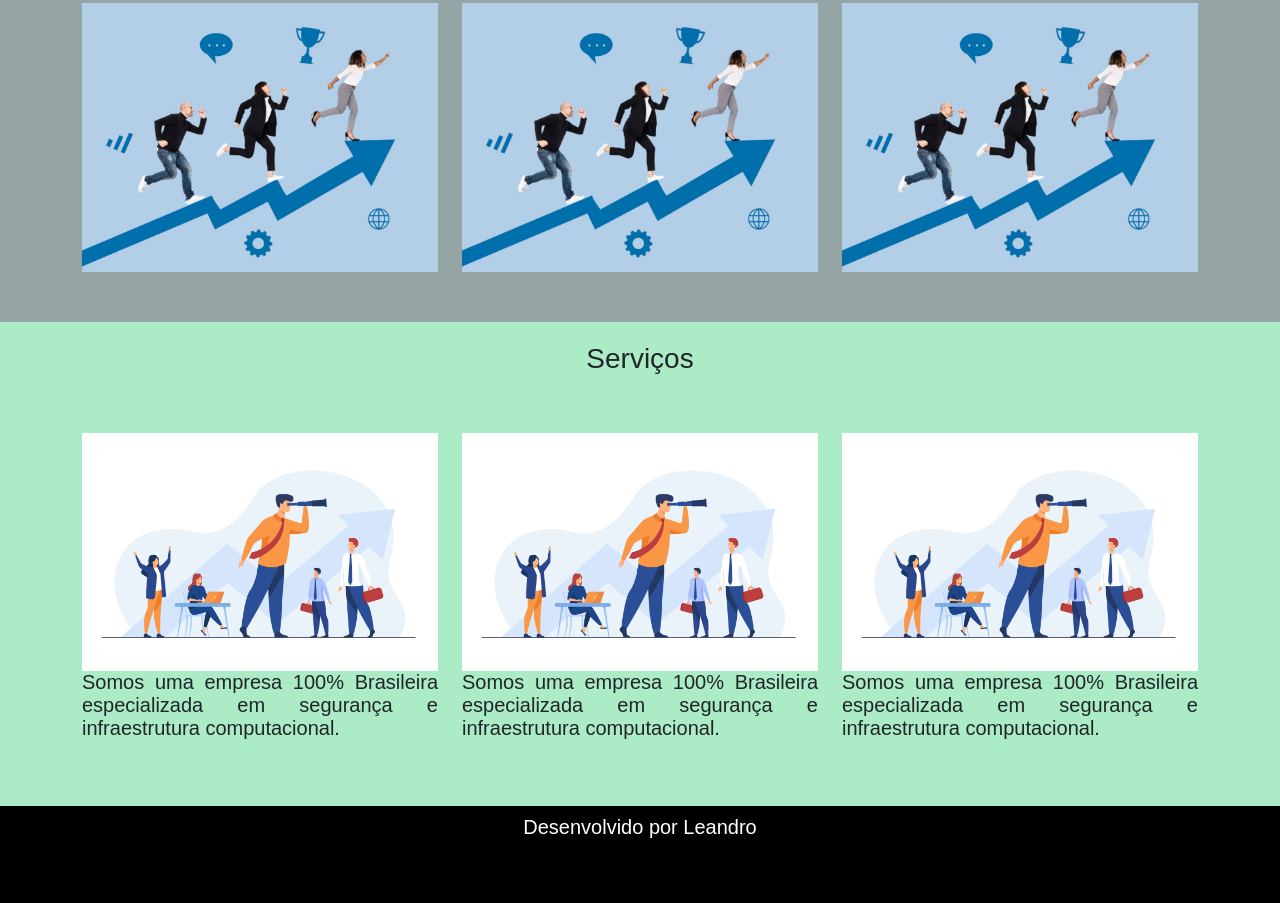
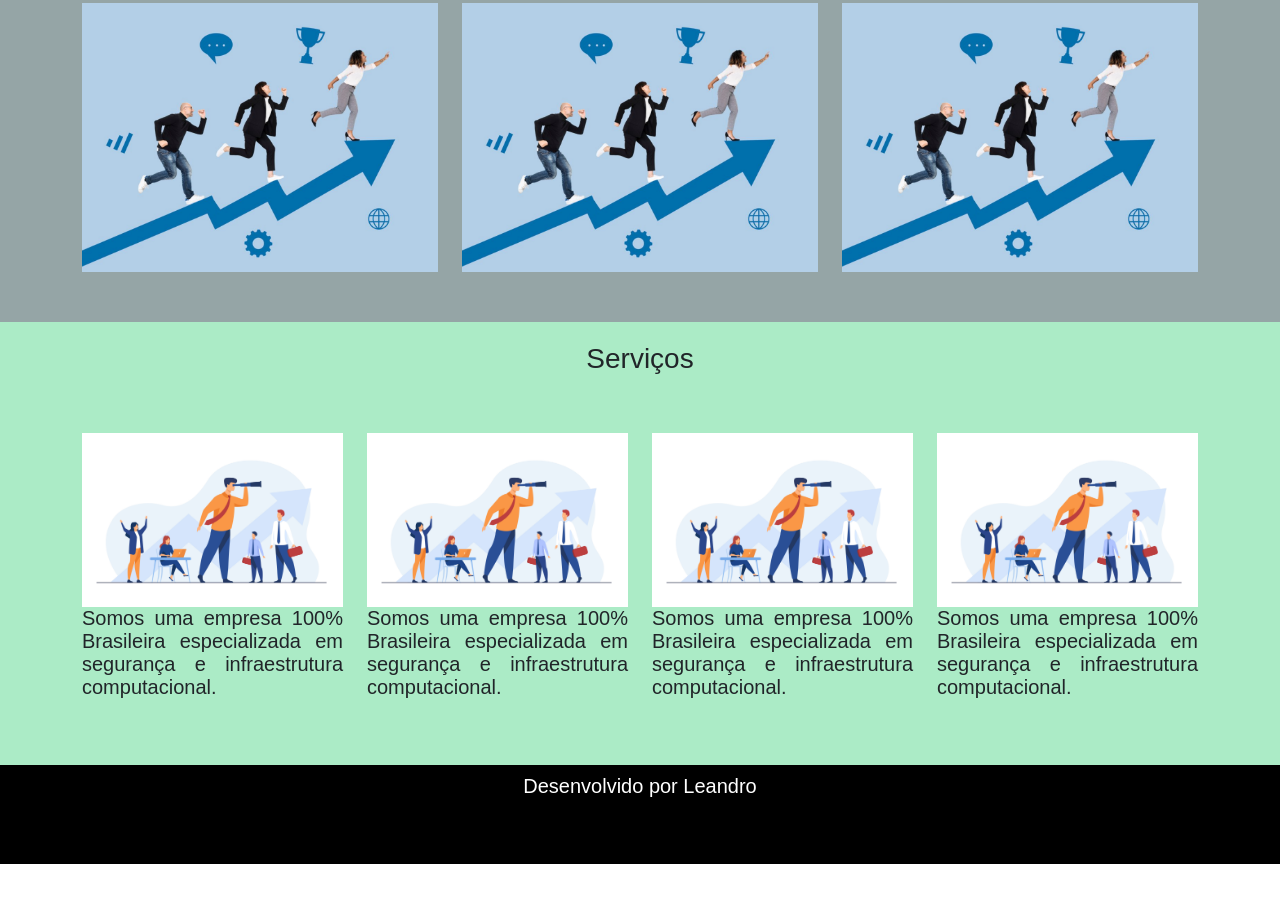
Before and after one commit to ProductOwnerLeandro/bootstrap, a plain HTML site: page index.html in a window 1280 px wide. Shown: the part 538-1441 px from the top of the page. After the commit the page ends 1402 px from the top, so only its background shows below. Drawn offline with Linux system fonts and the light colour scheme.

Commit message:
Update style.css e index.html

```diff
--- a/css/style.css
+++ b/css/style.css
@@ -30,9 +30,14 @@ body{
 
  .servicos  {
      background-color: #ABEBC6;
+     text-align: center;
  }
 
  .bg-footer {
     background-color: black;
     color: white;
  }
+
+ .img-srv   {
+     text-align: center;
+ }
--- a/index.html
+++ b/index.html
@@ -56,20 +56,25 @@
     <selection id="servicos">
         <div class="container-fluid text-center margin servicos">
             <h3 class="margin">Serviços</h3>
-                <div class="container">
+                <div class="container img-srv">
                     <div class="row">
-                        <div class="col-lg-4">
+                        <div class="col-lg-3">
                             <img src="imagens/busca-solucao.jpg" width="100%">
                             <p>Somos uma empresa 100% Brasileira especializada em segurança e infraestrutura computacional.</p>
                         </div>
-                        <div class="col-lg-4">
+                        <div class="col-lg-3">
                             <img src="imagens/busca-solucao.jpg" width="100%">
                             <p>Somos uma empresa 100% Brasileira especializada em segurança e infraestrutura computacional.</p>
                         </div>
-                        <div class="col-lg-4">
+                        <div class="col-lg-3">
                             <img src="imagens/busca-solucao.jpg" width="100%">
                             <p>Somos uma empresa 100% Brasileira especializada em segurança e infraestrutura computacional.</p>
                         </div>
+                        <div class="col-lg-3">
+                            <img src="imagens/busca-solucao.jpg" width="100%">
+                            <p>Somos uma empresa 100% Brasileira especializada em segurança e infraestrutura computacional.</p>
+                        </div>
+
                     </div>
                 </div>
             </div>
```
